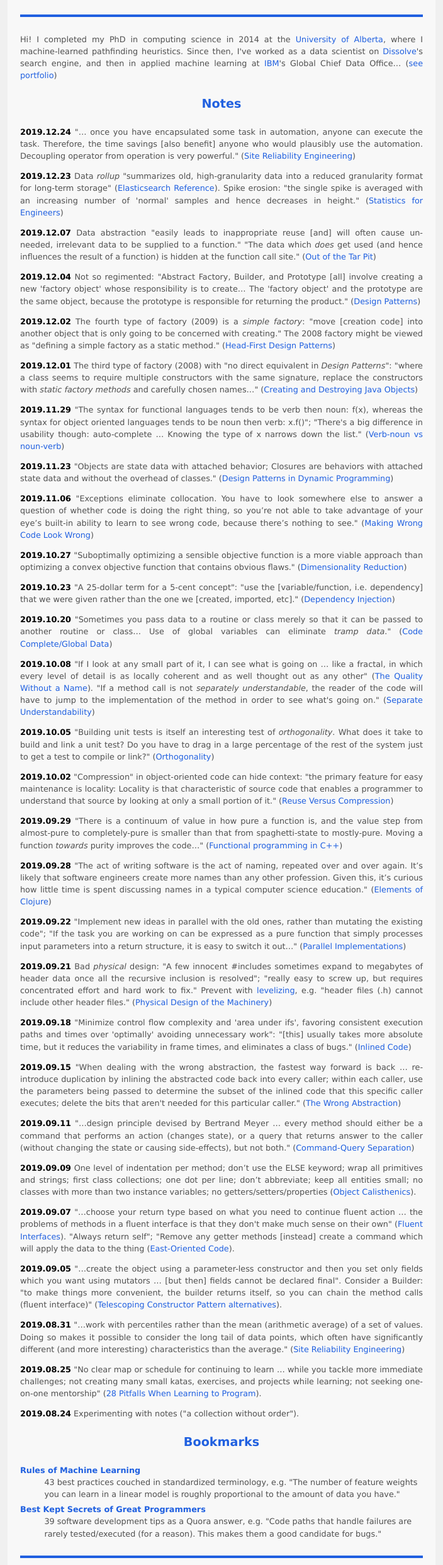
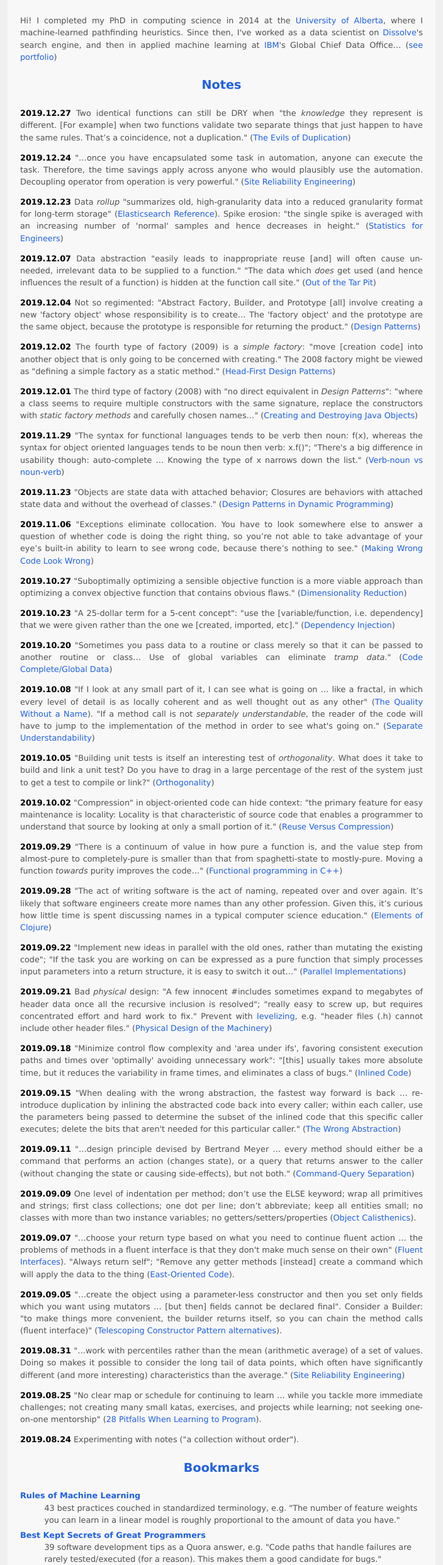
Before and after one commit to riscy/riscy.github.io, a plain HTML site: page index.html in a window 1280 px wide. Shown: the part 76-2561 px from the top of the page at 63% size, without its empty margins (288-992 px from the left). Drawn offline with Linux system fonts and the light colour scheme.

Commit message:
DRY: Don't Repeat Your(knowledge)

```diff
--- a/index.html
+++ b/index.html
@@ -3,7 +3,7 @@
 "http://www.w3.org/TR/xhtml1/DTD/xhtml1-strict.dtd">
 <html xmlns="http://www.w3.org/1999/xhtml" lang="en" xml:lang="en">
 <head>
-<!-- 2019-12-24 Tue 17:25 -->
+<!-- 2019-12-27 Fri 13:40 -->
 <meta http-equiv="Content-Type" content="text/html;charset=utf-8" />
 <meta name="viewport" content="width=device-width, initial-scale=1" />
 <title>D. Chris Rayner</title>
@@ -231,7 +231,6 @@ for the JavaScript code in this tag.
 <body>
 <div id="content">
 <h1 class="title">D. Chris Rayner</h1>
-<hr />
 <p>
 Hi! I completed my PhD in computing science in 2014 at the <a href="https://cs.ualberta.ca">University of Alberta</a>,
 where I machine-learned pathfinding heuristics.  Since then, I've worked as a
@@ -239,13 +238,20 @@ data scientist on <a href="https://dissolve.com">Dissolve</a>'s search engine, a
 at <a href="https://ibm.com">IBM</a>'s Global Chief Data Office&#x2026; (<a href="./portfolio.html">see portfolio</a>)
 </p>
 
-<div id="outline-container-orga513de2" class="outline-2">
-<h2 id="orga513de2">Notes</h2>
-<div class="outline-text-2" id="text-orga513de2">
+<div id="outline-container-org7aed612" class="outline-2">
+<h2 id="org7aed612">Notes</h2>
+<div class="outline-text-2" id="text-org7aed612">
 <p>
-<b>2019.12.24</b> "&#x2026; once you have encapsulated some task in automation, anyone can execute the
-task. Therefore, the time savings [also benefit] anyone who would plausibly use
-the automation. Decoupling operator from operation is very powerful." (<a href="http://shop.oreilly.com/product/0636920041528.do">Site
+<b>2019.12.27</b> Two identical functions can still be DRY when "the <i>knowledge</i> they represent is
+different. [For example] when two functions validate two separate things that
+just happen to have the same rules. That’s a coincidence, not a duplication."
+(<a href="https://media.pragprog.com/titles/tpp20/dry.pdf">The Evils of Duplication</a>)
+</p>
+
+<p>
+<b>2019.12.24</b> "&#x2026;once you have encapsulated some task in automation, anyone can execute the
+task. Therefore, the time savings apply across anyone who would plausibly use
+the automation. Decoupling operator from operation is very powerful." (<a href="https://learning.oreilly.com/library/view/site-reliability-engineering/9781491929117/ch07.html">Site
 Reliability Engineering</a>)
 </p>
 
@@ -442,9 +448,9 @@ Program</a>).
 
 
 
-<div id="outline-container-org74350f4" class="outline-2">
-<h2 id="org74350f4">Bookmarks</h2>
-<div class="outline-text-2" id="text-org74350f4">
+<div id="outline-container-org7841dfa" class="outline-2">
+<h2 id="org7841dfa">Bookmarks</h2>
+<div class="outline-text-2" id="text-org7841dfa">
 <dl class="org-dl">
 <dt><a href="https://developers.google.com/machine-learning/guides/rules-of-ml/">Rules of Machine Learning</a></dt><dd>43 best practices couched in standardized
 terminology, e.g. "The number of feature weights you can learn in a linear
@@ -453,7 +459,6 @@ model is roughly proportional to the amount of data you have."</dd>
 Quora answer, e.g. "Code paths that handle failures are rarely
 tested/executed (for a reason). This makes them a good candidate for bugs."</dd>
 </dl>
-<hr />
 </div>
 </div>
 </div>
```
Also changed, not shown: 1 other file.
